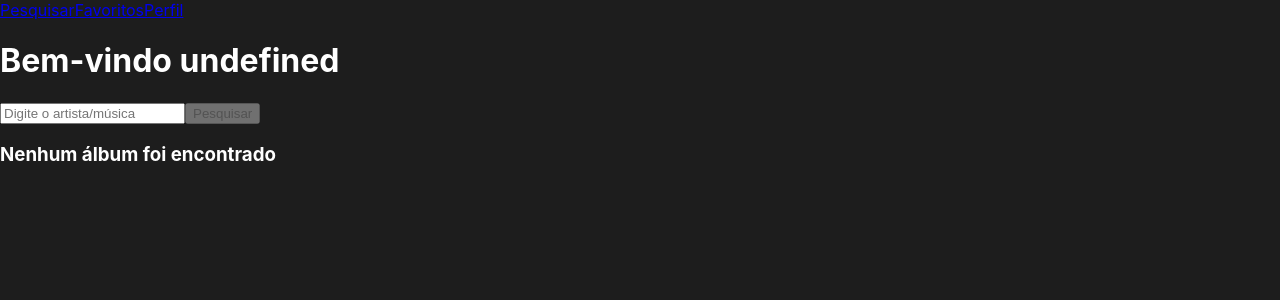
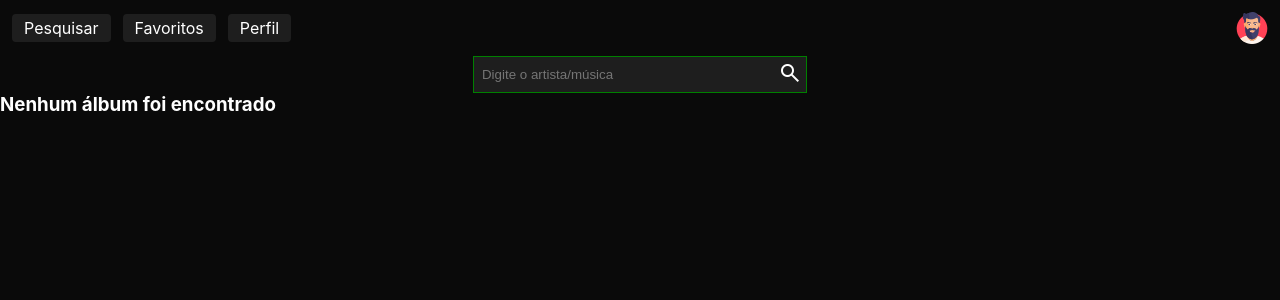
Before and after one commit to jhonatec-dev/tunes, a React (Create React App) app: page /search in a window 1280 px wide. Shown: the top 300 px of the page. Built offline with nearby package versions, Linux system fonts and the light colour scheme.

Commit message:
Requisitos em teste

```diff
--- a/public/index.html
+++ b/public/index.html
@@ -5,6 +5,7 @@
     <link rel="icon" href="%PUBLIC_URL%/favicon.ico" />
     <meta name="viewport" content="width=device-width, initial-scale=1" />
     <meta name="theme-color" content="#000000" />
+    <meta name="viewport" content="width=400px, initial-scale=0.8" />
     <meta
       name="description"
       content="Web site created using create-react-app"
--- a/src/App.js
+++ b/src/App.js
@@ -1,5 +1,6 @@
 import React from 'react';
 import { Route, Switch } from 'react-router-dom';
+import './css/style.css';
 import Album from './pages/Album';
 import Favorites from './pages/Favorites';
 import Login from './pages/Login';
--- /dev/null
+++ b/src/components/Button.jsx
@@ -0,0 +1,15 @@
+import PropTypes from 'prop-types';
+import React, { Component } from 'react';
+
+export default class Button extends Component {
+  render() {
+    const { text } = this.props;
+    return (
+      <button { ...this.props }>{text}</button>
+    );
+  }
+}
+
+Button.propTypes = {
+  text: PropTypes.string.isRequired,
+};
--- a/src/components/Header.jsx
+++ b/src/components/Header.jsx
@@ -1,5 +1,6 @@
 import React, { Component } from 'react';
 import { Link } from 'react-router-dom';
+import userImg from '../media/images/man.png';
 import { getUser } from '../services/userAPI';
 import Loading from './Loading';
 
@@ -22,13 +23,37 @@ export default class Header extends Component {
           showLoading
             ? (<Loading />)
             : (
-              <div>
+              <div className="Header">
                 <nav>
-                  <Link data-testid="link-to-search" to="/search">Pesquisar</Link>
-                  <Link data-testid="link-to-favorites" to="/favorites">Favoritos</Link>
-                  <Link data-testid="link-to-profile" to="/profile">Perfil</Link>
+                  <Link
+                    data-testid="link-to-search"
+                    to="/search"
+                    className="Button"
+                  >
+                    Pesquisar
+
+                  </Link>
+                  <Link
+                    data-testid="link-to-favorites"
+                    to="/favorites"
+                    className="Button"
+                  >
+                    Favoritos
+
+                  </Link>
+                  <Link
+                    data-testid="link-to-profile"
+                    to="/profile"
+                    className="Button"
+                  >
+                    Perfil
+
+                  </Link>
                 </nav>
-                <h1 data-testid="header-user-name">{`Bem-vindo ${userName}`}</h1>
+                <div className="user-data">
+                  <h4 data-testid="header-user-name">{userName}</h4>
+                  <img src={ userImg } alt={ userName } className="img__user" />
+                </div>
               </div>
             )
         }
--- /dev/null
+++ b/src/css/style.css
@@ -0,0 +1,132 @@
+@import url('https://fonts.googleapis.com/css2?family=Material+Symbols+Outlined:opsz,wght,FILL,GRAD@48,400,0,0') ;
+
+* {
+  box-sizing: border-box;
+  margin: 0;
+  padding: 0;
+}
+
+:root {
+
+  --background: #0a0a0a;
+
+  --background-elements: #1e1e1e;
+
+  --outline: 8px solid var(--background-elements);
+
+  --box-shadow: 4px 4px 10px rgba(94, 1, 1, 0.952);
+
+  --border-color: rgb(82, 0, 0);
+}
+
+html {
+  background: var(--background);
+}
+
+.Button {
+  background: var(--background-elements);
+  border: none;
+  border-radius: 8px;
+  color: white;
+  cursor: pointer;
+  padding: 12px 20px;
+  transition: 0.25s;
+}
+
+.Button:hover {
+  filter: brightness(150%);
+}
+
+.Button:disabled {
+  color: rgb(99, 99, 99);
+  font-weight: 100;
+  pointer-events: none;
+}
+
+input {
+  background: var(--background-elements);
+  border: 1px solid var(--border-color);
+  border-radius: 4px;
+  color: white;
+  outline: 1px solid var(--border-color);
+  padding: 4px;
+}
+
+.Login__container {
+  align-items: center;
+  display: flex;
+  flex-direction: column;
+  height: 100vh;
+  justify-content: center;
+  width: 100vw;
+}
+
+.Login {
+  align-items: center;
+  background: var(--background-elements);
+  border: 2px solid var(--border-color);
+  border-radius: 8px;
+  box-shadow: var(--box-shadow);
+  display: flex;
+  flex-direction: column;
+  outline: var(--outline);
+  padding: 16px;
+  row-gap: 12px;
+  width: 300px;
+}
+
+.Login label {
+  font-size: larger;
+  font-weight: 700;
+}
+
+.Header {
+  display: flex;
+  justify-content: space-between;
+  padding: 12px;
+}
+
+.Header nav {
+  align-items: center;
+  display: flex;
+  gap: 12px;
+  justify-content: space-evenly;
+}
+
+.Header nav a {
+  background: var(--background-elements);
+  border-radius: 4px;
+  color: white;
+  padding: 4px 12px;
+  text-decoration: none;
+}
+
+.user-data {
+  align-items: center;
+  display: flex;
+  gap: 12px;
+}
+
+/* Search */
+.Search {
+  background-color: var(--background-elements);
+  border: 1px solid green;
+  display: flex;
+  justify-content: center;
+  margin: 0 auto;
+  padding: 4px;
+  width: fit-content;
+}
+
+.Search input {
+  background: none;
+  border: none;
+  outline: none;
+  width: 300px;
+}
+
+.Search button {
+  background: none;
+  border: none;
+  color: white;
+}
--- a/src/index.css
+++ b/src/index.css
@@ -5,7 +5,6 @@ body {
     sans-serif;
   -webkit-font-smoothing: antialiased;
   -moz-osx-font-smoothing: grayscale;
-  background-color: #1d1d1d;
   color: white;
 }
 
@@ -13,14 +12,3 @@ code {
   font-family: source-code-pro, Menlo, Monaco, Consolas, 'Courier New',
     monospace;
 }
-
-.Loading {
-  align-items: center;
-  display: flex;
-  justify-content: center;
-}
-
-.Login {
-  display: flex;
-  flex-direction: column;
-}
--- a/src/pages/Login.jsx
+++ b/src/pages/Login.jsx
@@ -1,5 +1,6 @@
 import PropTypes from 'prop-types';
 import React, { Component } from 'react';
+import Button from '../components/Button';
 import Loading from '../components/Loading';
 import { createUser } from '../services/userAPI';
 
@@ -26,10 +27,17 @@ export default class Login extends Component {
     history.push('/search');
   };
 
+  handleKeyDown = ({ keyCode }) => {
+    const enterKeyCode = 13;
+    if (keyCode === enterKeyCode) {
+      this.handleLoginClick();
+    }
+  };
+
   render() {
     const { buttonDisabled, showLoading } = this.state;
     return (
-      <div data-testid="page-login">
+      <div data-testid="page-login" className="Login__container">
         {showLoading
           ? (<Loading />)
           : (
@@ -42,15 +50,16 @@ export default class Login extends Component {
                 placeholder="Digite aqui"
                 data-testid="login-name-input"
                 onChange={ this.handleNameInputChange }
+                onKeyDown={ this.handleKeyDown }
               />
-              <button
+              <Button
                 data-testid="login-submit-button"
                 disabled={ buttonDisabled }
                 onClick={ this.handleLoginClick }
-              >
-                Entrar
+                text="Entrar"
+                className="Button"
+              />
 
-              </button>
             </div>
           )}
 
--- a/src/pages/Search.jsx
+++ b/src/pages/Search.jsx
@@ -31,6 +31,13 @@ export default class Search extends Component {
     this.setState({ showLoading: false, albums });
   };
 
+  handleKeyDown = ({ keyCode }) => {
+    const enterKC = 13;
+    if (keyCode === enterKC) {
+      this.handleSearchClick();
+    }
+  };
+
   render() {
     const { buttonDisabled, searchInputText, showLoading, artist, albums } = this.state;
     return (
@@ -45,13 +52,17 @@ export default class Search extends Component {
             placeholder="Digite o artista/música"
             onChange={ this.handleInputChange }
             value={ searchInputText }
+            onKeyDown={ this.handleKeyDown }
           />
+
           <button
             data-testid="search-artist-button"
             disabled={ buttonDisabled }
             onClick={ this.handleSearchClick }
           >
-            Pesquisar
+            <span className="material-symbols-outlined">
+              search
+            </span>
           </button>
         </div>
         {
```
Also changed, not shown: src/components/AlbumCards.jsx (added, +9 -0 lines), src/media/images/man.png (added).
